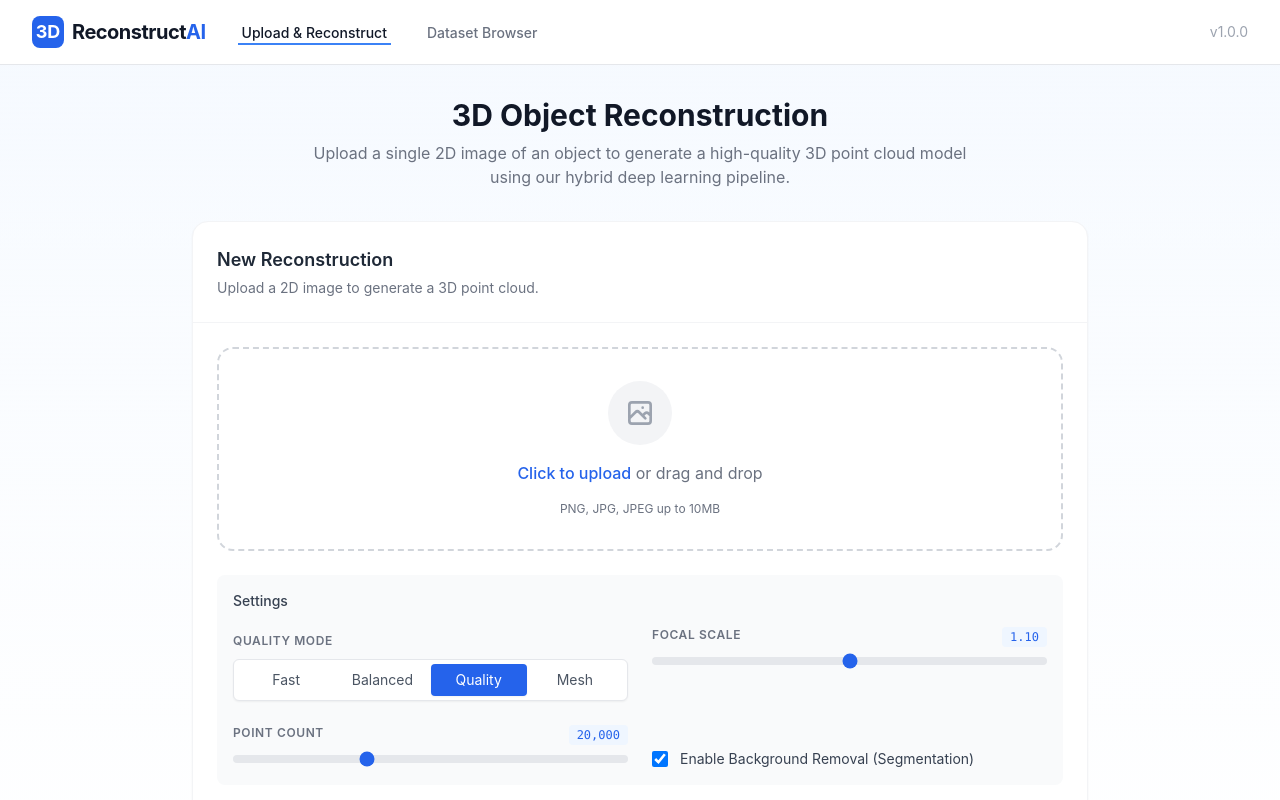
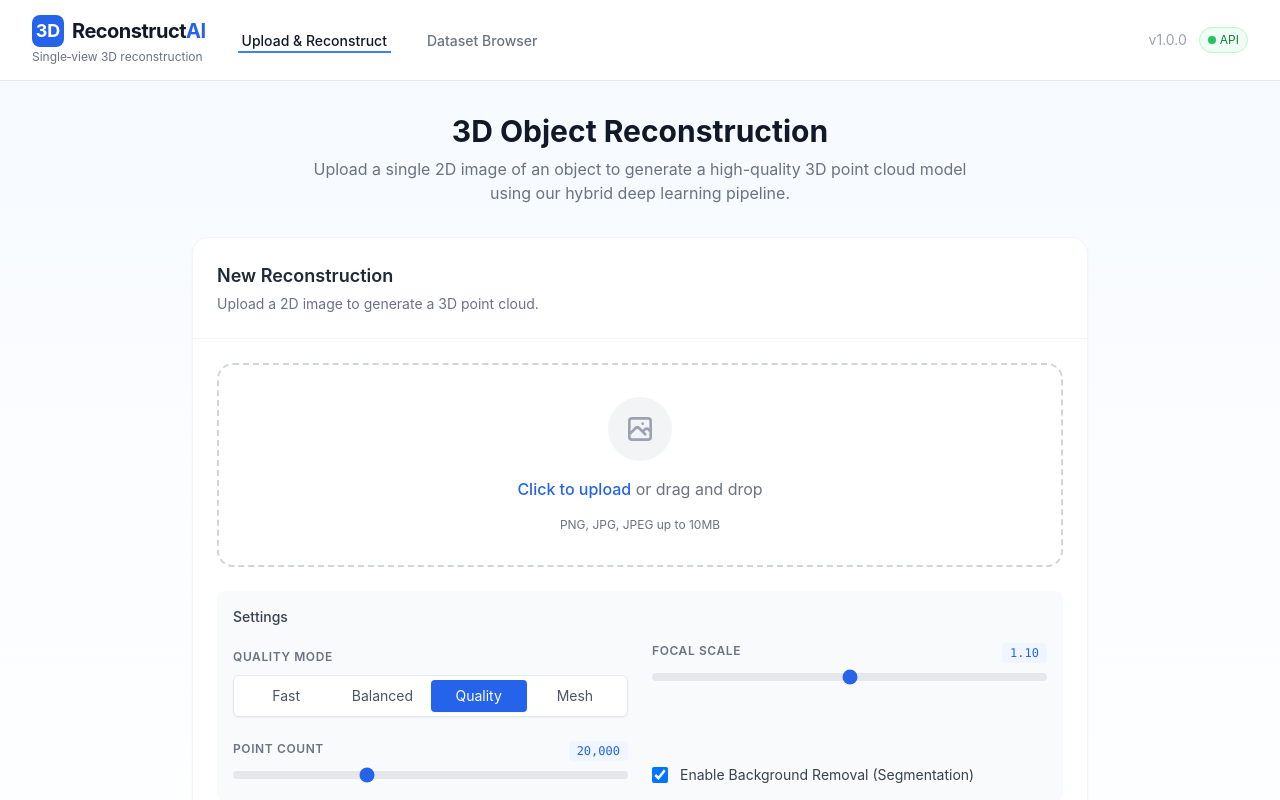
Before and after one commit to neeraj214/3D-Object-Reconstruction-from-2D-Images, a React (Vite) app in the folder frontend/: page / in a window 1280 px wide. Shown: the top 800 px of the page. Built offline with nearby package versions, Linux system fonts and the light colour scheme; no server answers.

Commit message:
feat(ui): enhance header with branding and navigation polish

```diff
--- a/frontend/src/App.jsx
+++ b/frontend/src/App.jsx
@@ -27,13 +27,16 @@ export default function App() {
       {/* Navigation Bar */}
       <nav className="bg-white border-b border-gray-200 sticky top-0 z-50">
         <div className="max-w-7xl mx-auto px-4 sm:px-6 lg:px-8">
-          <div className="flex justify-between h-16">
+          <div className="flex justify-between h-16 sm:h-20">
             <div className="flex items-center">
-              <Link to="/" className="flex-shrink-0 flex items-center gap-2">
-                <div className="w-8 h-8 bg-blue-600 rounded-lg flex items-center justify-center text-white font-bold text-lg">
-                  3D
+              <Link to="/" className="flex-shrink-0 flex flex-col">
+                <div className="flex items-center gap-2">
+                  <div className="w-8 h-8 bg-blue-600 rounded-lg flex items-center justify-center text-white font-bold text-lg">
+                    3D
+                  </div>
+                  <span className="font-bold text-xl tracking-tight text-gray-900">Reconstruct<span className="text-blue-600">AI</span></span>
                 </div>
-                <span className="font-bold text-xl tracking-tight text-gray-900">Reconstruct<span className="text-blue-600">AI</span></span>
+                <span className="text-xs text-brand-muted mt-0.5">Single‑view 3D reconstruction</span>
               </Link>
               <div className="hidden sm:ml-8 sm:flex sm:space-x-8">
                 {navLinks.map((link) => (
@@ -51,9 +54,12 @@ export default function App() {
                 ))}
               </div>
             </div>
-            <div className="flex items-center">
-               {/* Placeholder for future user profile or settings */}
+            <div className="flex items-center gap-3">
                <div className="text-sm text-gray-400">v1.0.0</div>
+               <div className="flex items-center gap-1 text-xs px-2 py-1 rounded-full bg-green-50 text-green-700 border border-green-200">
+                 <span className="inline-block w-2 h-2 rounded-full bg-green-500"></span>
+                 <span>API</span>
+               </div>
             </div>
           </div>
         </div>
```
